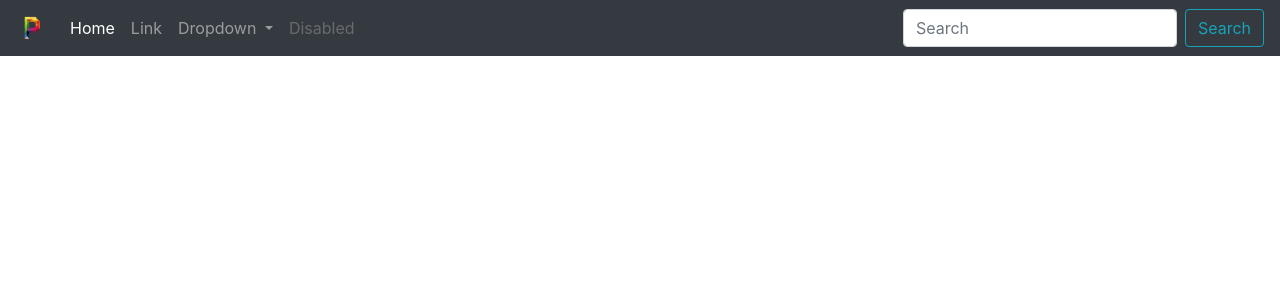
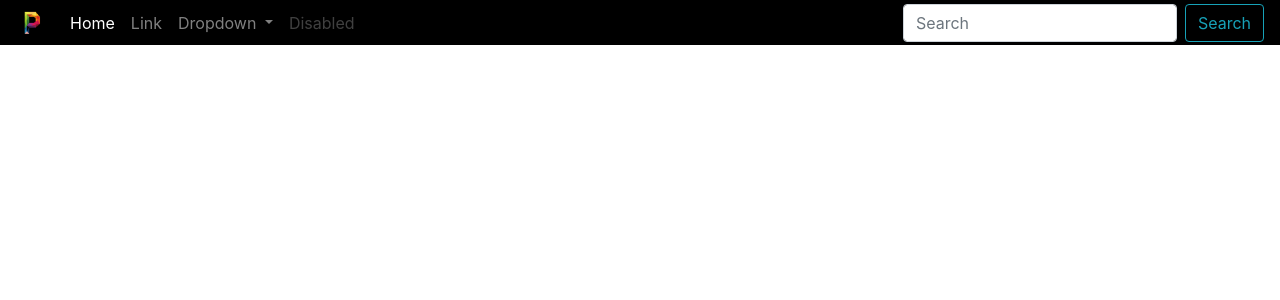
Before and after one commit to SyeedHasan/TeachMe, a PHP site: page / in a window 1280 px wide. Shown: the top 300 px of the page. Run offline with PHP 8.4, Linux system fonts and the light colour scheme; some libraries are stand-ins or nearby versions.

Commit message:
bootstrap updated2

```diff
--- a/assets/css/home.css
+++ b/assets/css/home.css
@@ -1,7 +1,18 @@
-.nav > li > a:hover{
-    background-color:#FCC;
+.nav-item:hover{
+    transition: all 0.5s;
+}
+.navbar{
+    height: 45px;
+    padding:0.5 1rem;
 }
 
+.navbar-dark .navbar-nav .nav-link:hover{
+    color:#17a2b8;
+    font-weight: bold;
+}
+.bg-black{
+    background:black;
+}
 .logo {
     padding-top: 0px;
     font-size: 25px;
--- a/index.php
+++ b/index.php
@@ -29,7 +29,7 @@
             <li>Profile</li>
         </ul>
     </div> -->
-    <nav class="navbar navbar-expand-lg navbar-dark bg-dark">
+    <nav class="navbar navbar-expand-lg navbar-dark bg-black">
   <a class="navbar-brand" href="#">
       <img src="assets/images/logos/pl.png" width="30" height="30" alt=""></a>
   <button class="navbar-toggler" type="button" data-toggle="collapse" data-target="#navbarSupportedContent" aria-controls="navbarSupportedContent" aria-expanded="false" aria-label="Toggle navigation">
```
